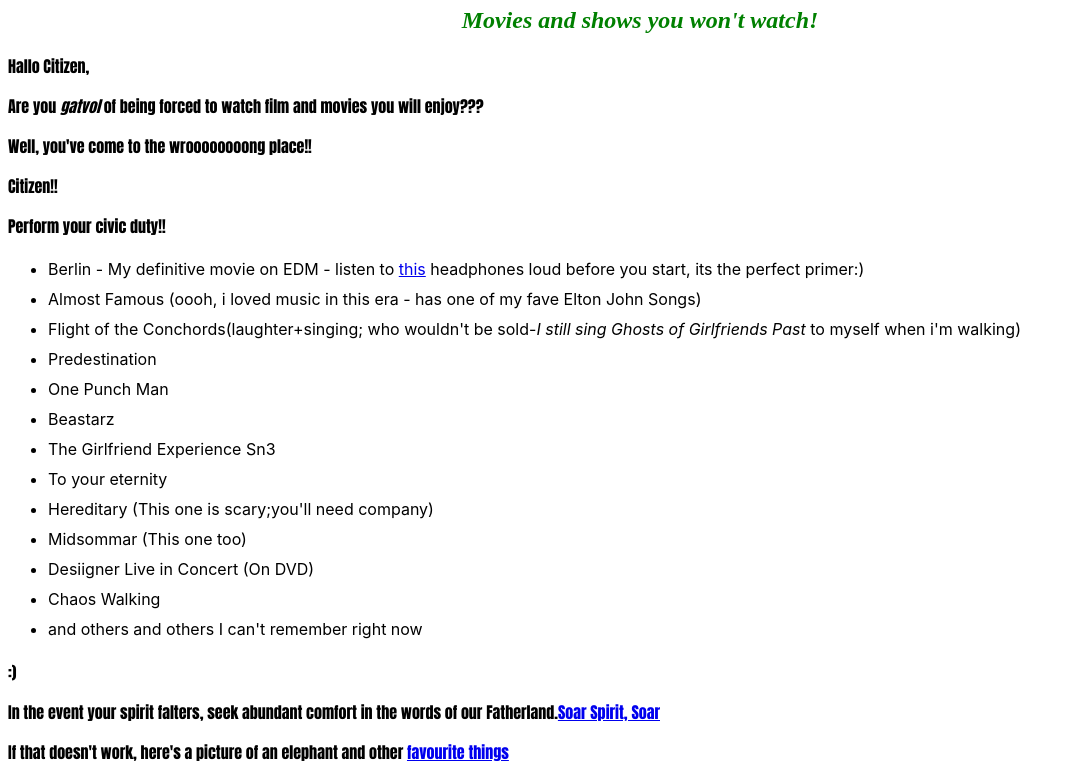
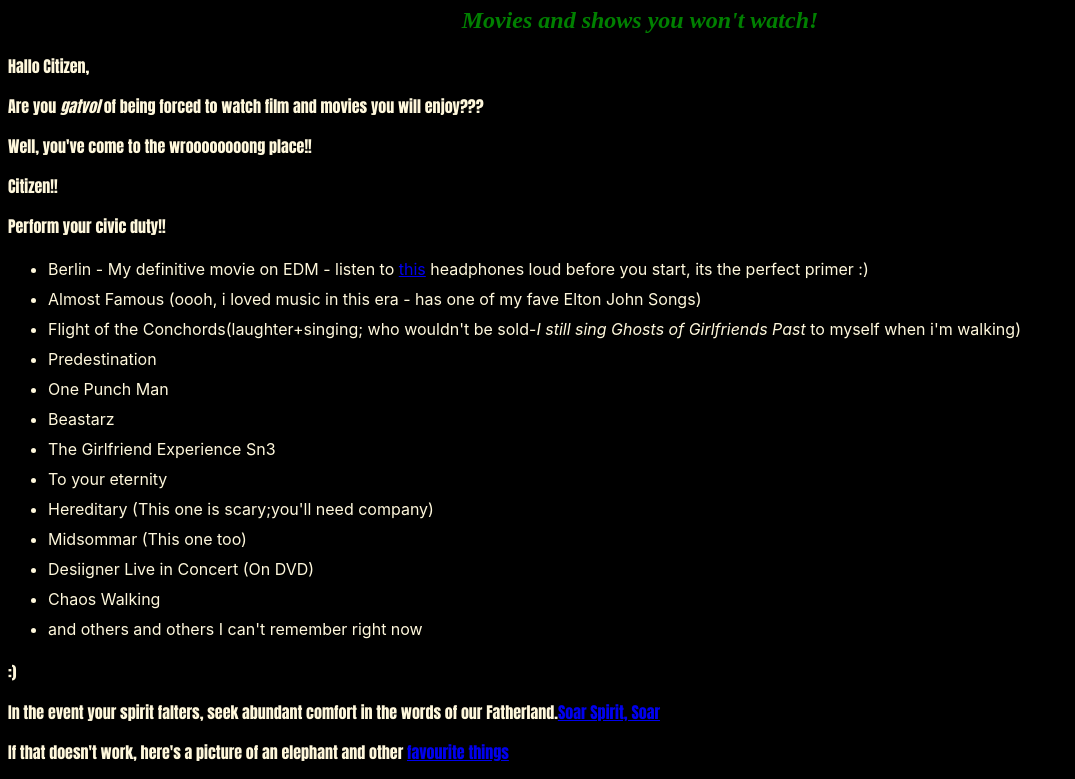
Before and after one commit to NdegwaG/myfirstwebsite, a plain HTML site: page index.html in a window 1280 px wide. Shown: the part 73-852 px from the top of the page, without its empty margins (0-1075 px from the left). Drawn offline with Linux system fonts and the light colour scheme.

Commit message:
change background colour

```diff
--- a/css/styles.css
+++ b/css/styles.css
@@ -1,16 +1,21 @@
-h1  {
+h1 {
   color: blue;
   text-align: center;
 }
-h2  {
+h2 {
   color: green;
   font-style: italic;
   text-align: center;
 }
-p  {
-    font-family: Impact, Haettenschweiler, 'Arial Narrow Bold', sans-serif;
+p {
+  font-family: Impact, Haettenschweiler, "Arial Narrow Bold", sans-serif;
 }
-ul  {
-    font-family: -apple-system, BlinkMacSystemFont, 'Segoe UI', Roboto, Oxygen, Ubuntu, Cantarell, 'Open Sans', 'Helvetica Neue', sans-serif;
+ul {
+  font-family: -apple-system, BlinkMacSystemFont, "Segoe UI", Roboto, Oxygen,
+    Ubuntu, Cantarell, "Open Sans", "Helvetica Neue", sans-serif;
   line-height: 30px;
 }
+body {
+  background-color: black;
+  color: cornsilk;
+}
```
Also changed, not shown: index.html (+1 -1 lines). Lines whose indentation alone changed are shown as unchanged.
